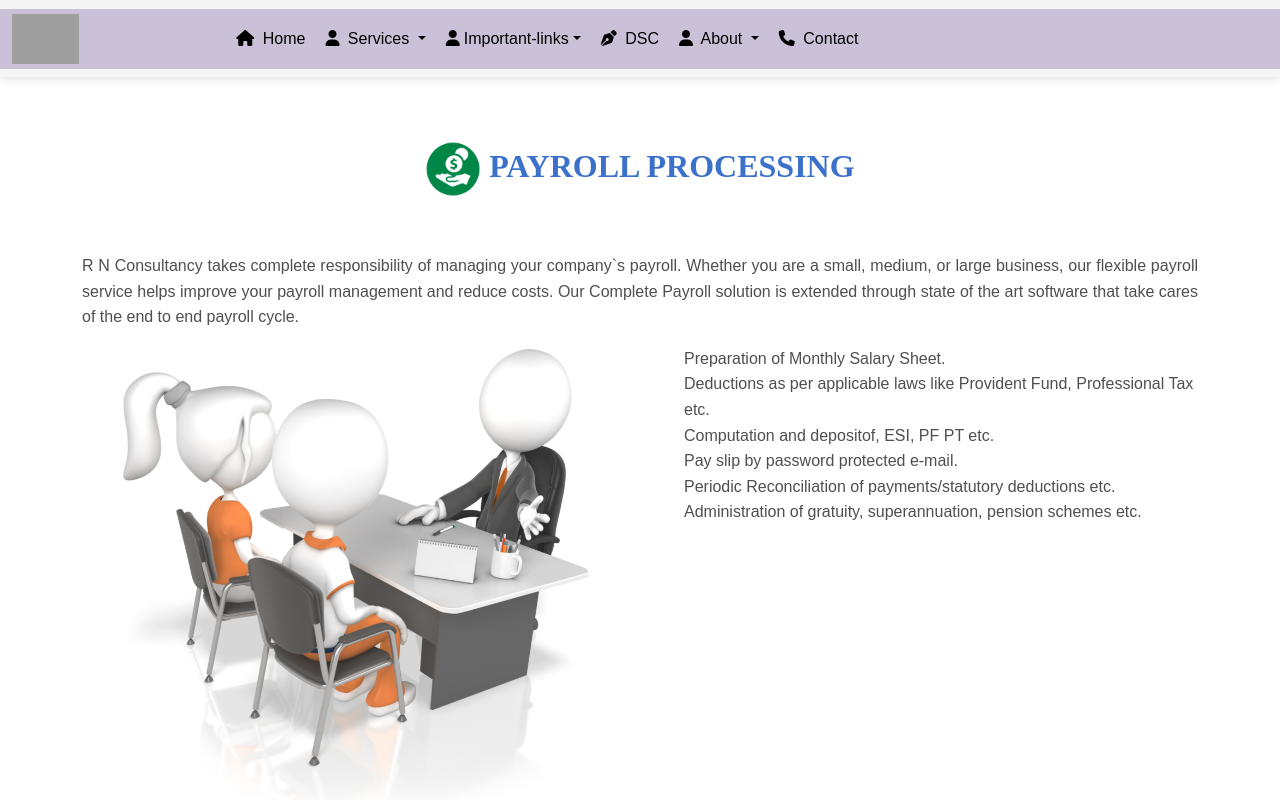
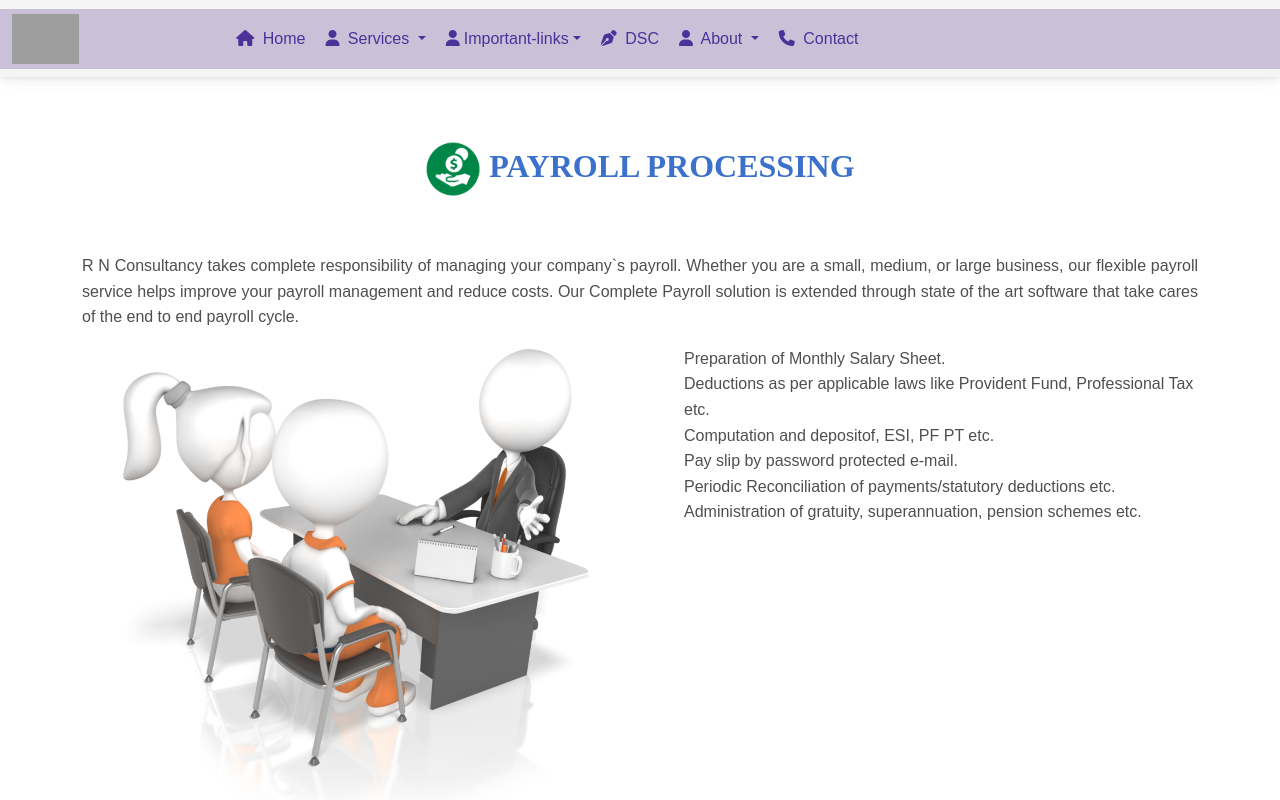
Before and after one commit to hitu0031/RNC_Final, a plain HTML site: page assets/Payroll.html in a window 1280 px wide. Shown: the top 800 px of the page. Drawn offline with nearby package versions, Linux system fonts and the light colour scheme; grey boxes are pictures that could not be loaded.

Commit message:
Update Payroll.html

```diff
--- a/assets/Payroll.html
+++ b/assets/Payroll.html
@@ -24,7 +24,7 @@
     <!-- Container wrapper -->
     <div class="container-fluid">
       <!-- Navbar brand -->
-      <a class="navbar-brand  text-black" href="../index.html"><img class="logonew" src="../image/rnc.png" alt=""></a>
+      <a class="navbar-brand" href="../index.html"><img class="logonew" src="../image/rnc.png" alt=""></a>
 
       <!-- Icons -->
       <button class="navbar-toggler collapsed d-flex d-lg-none flex-column justify-content-around" type="button"
@@ -37,10 +37,10 @@
       <div class="collapse navbar-collapse" id="navbarText">
         <ul class="navbar-nav me-auto mb-2 mb-lg-0">
           <li class="nav-item">
-            <a class="nav-link text-black" href="../index.html"><i class="fas fa-house mx-1"></i> Home</a>
+            <a class="nav-link" href="../index.html"><i class="fas fa-house mx-1"></i> Home</a>
           </li>
           <li class="nav-item dropdown">
-            <a class="nav-link dropdown-toggle text-black" href="../assets/Services.html" id="navbarDropdown" role="button"
+            <a class="nav-link dropdown-toggle" href="../assets/Services.html" id="navbarDropdown" role="button"
               data-mdb-toggle="dropdown" aria-expanded="false"> <i class="fas fa-user mx-1"></i> Services </a>
             <!-- Dropdown menu -->
             <ul class="dropdown-menu dropdown-menu-end" aria-labelledby="navbarDropdown">
@@ -62,7 +62,7 @@
             </ul>
           </li>
           <li class="nav-item dropdown">
-            <a class="nav-link dropdown-toggle text-black" href="../assets/Services.html" id="navbarDropdown" role="button"
+            <a class="nav-link dropdown-toggle" href="../assets/Services.html" id="navbarDropdown" role="button"
               data-mdb-toggle="dropdown" aria-expanded="false"> <i class="fas fa-user mx-1"></i>Important-links</a>
             <!-- Dropdown menu -->
             <ul class="dropdown-menu dropdown-menu-end" aria-labelledby="navbarDropdown">
@@ -79,10 +79,10 @@
             </ul>
           </li>
           <li class="nav-item">
-            <a class="nav-link text-black" href="../assets/DSC.html"><i class="fas fa-pen-nib mx-1"></i> DSC</a>
+            <a class="nav-link" href="../assets/DSC.html"><i class="fas fa-pen-nib mx-1"></i> DSC</a>
           </li>
           <li class="nav-item dropdown">
-            <a class="nav-link dropdown-toggle text-black" href="../assets/About.html" id="navbarDropdown" role="button"
+            <a class="nav-link dropdown-toggle" href="../assets/About.html" id="navbarDropdown" role="button"
               data-mdb-toggle="dropdown" aria-expanded="false"> <i class="fas fa-user mx-1"></i> About </a>
             <!-- Dropdown menu -->
             <ul class="dropdown-menu dropdown-menu-end" aria-labelledby="navbarDropdown">
@@ -98,7 +98,7 @@
             </ul>
           </li>
           <li class="nav-item">
-            <a class="nav-link text-black" href="../assets/Contact.html"><i class="fas fa-phone mx-1"></i> Contact</a>
+            <a class="nav-link" href="../assets/Contact.html"><i class="fas fa-phone mx-1"></i> Contact</a>
           </li>
         </ul>
       </div>
```
